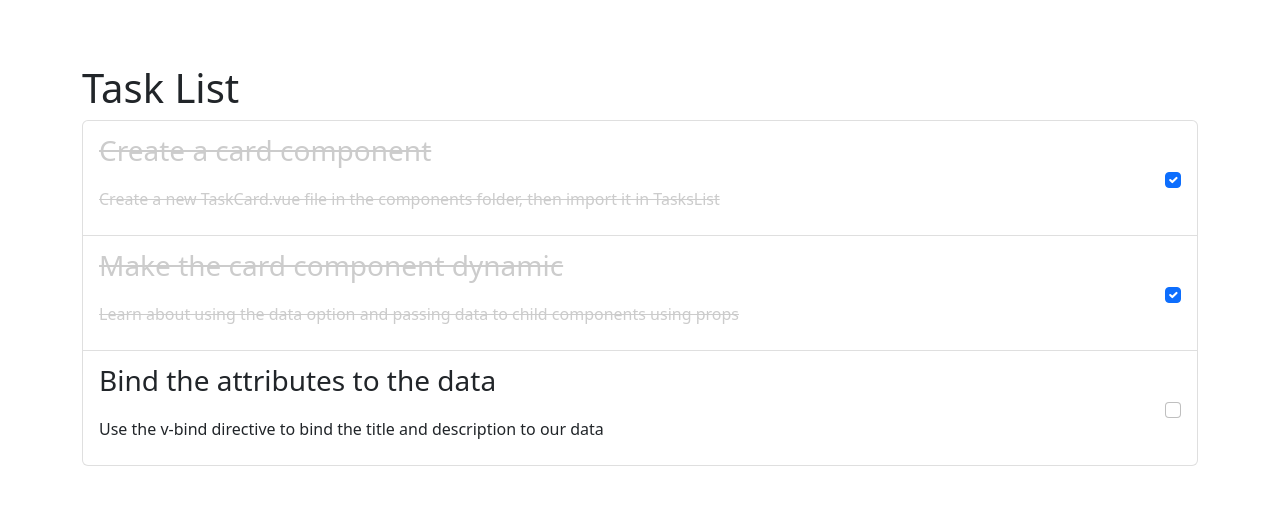
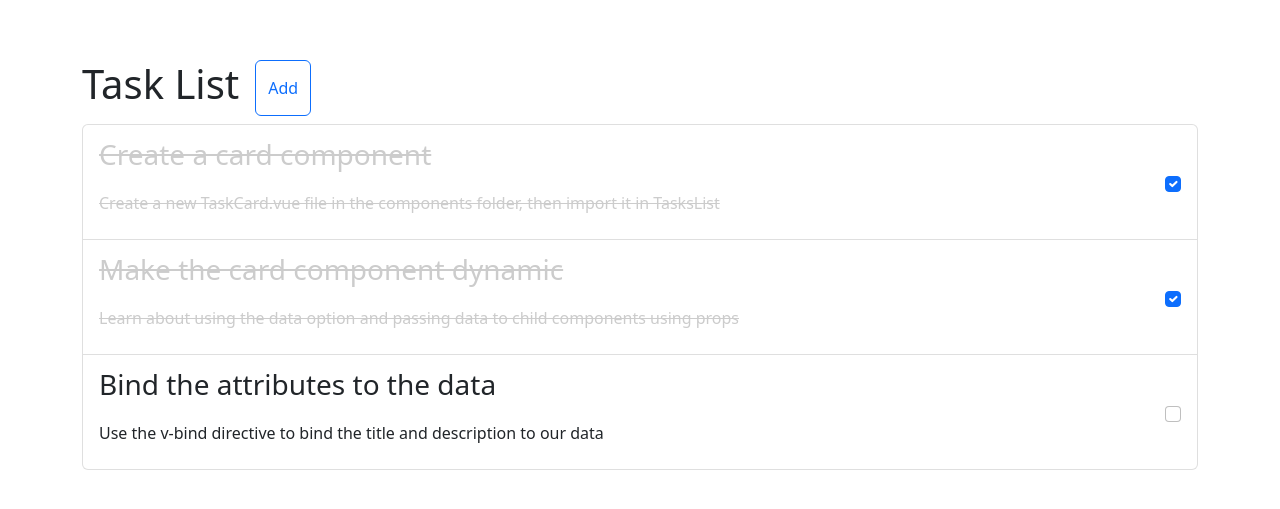
Before and after one commit to SuzukiRyuichiro/vue-tutorial-todo, a Vue app: page / in a window 1280 px wide. Shown: the part 135-644 px from the top of the page. Built offline with nearby package versions, Linux system fonts and the light colour scheme.

Commit message:
add task

```diff
--- a/src/components/TaskList.vue
+++ b/src/components/TaskList.vue
@@ -27,13 +27,26 @@ export default {
       ],
     };
   },
+  methods: {
+    addTask(title, description, done = false) {
+      this.tasks.unshift({ title, description, done });
+    },
+  },
 };
 </script>
 
 <template>
   <div class="container">
-    <h1>Task List</h1>
-    <div v-if="tasks.length > 0" class="list-group">
+    <div class="d-flex gap-3">
+      <h1>Task List</h1>
+      <button
+        class="btn btn-outline-primary"
+        v-on:click="addTask('My new task', 'My new description')"
+      >
+        Add
+      </button>
+    </div>
+    <div v-if="tasks.length > 0" class="list-group mt-2">
       <TaskCard
         v-for="(task, index) in tasks"
         :key="index"
@@ -42,7 +55,7 @@ export default {
         :done="task.done"
       />
     </div>
-    <p v-else>You don't have any tasks yet</p>
+    <p v-else class="mt-2">You don't have any tasks yet</p>
   </div>
 </template>
 
```
